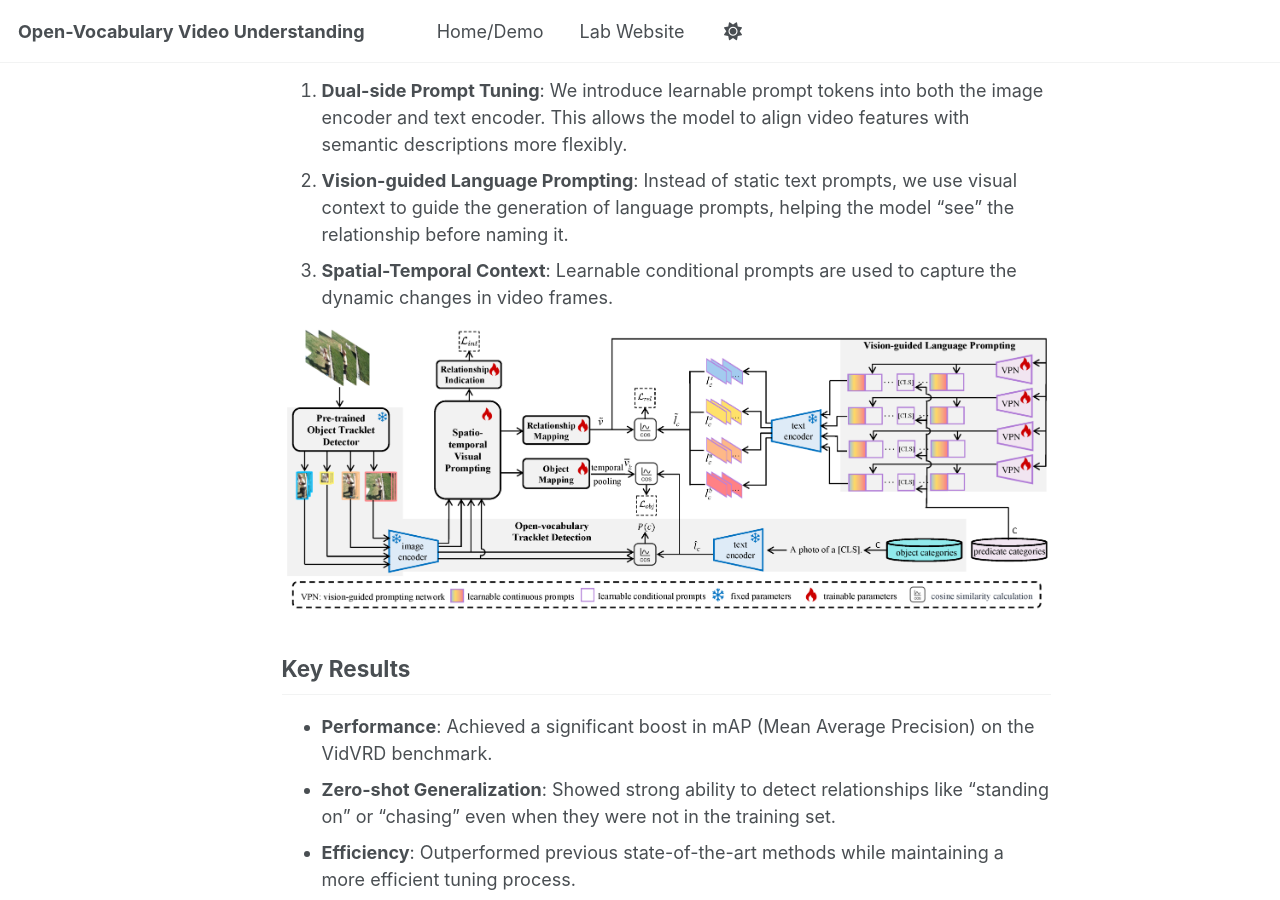
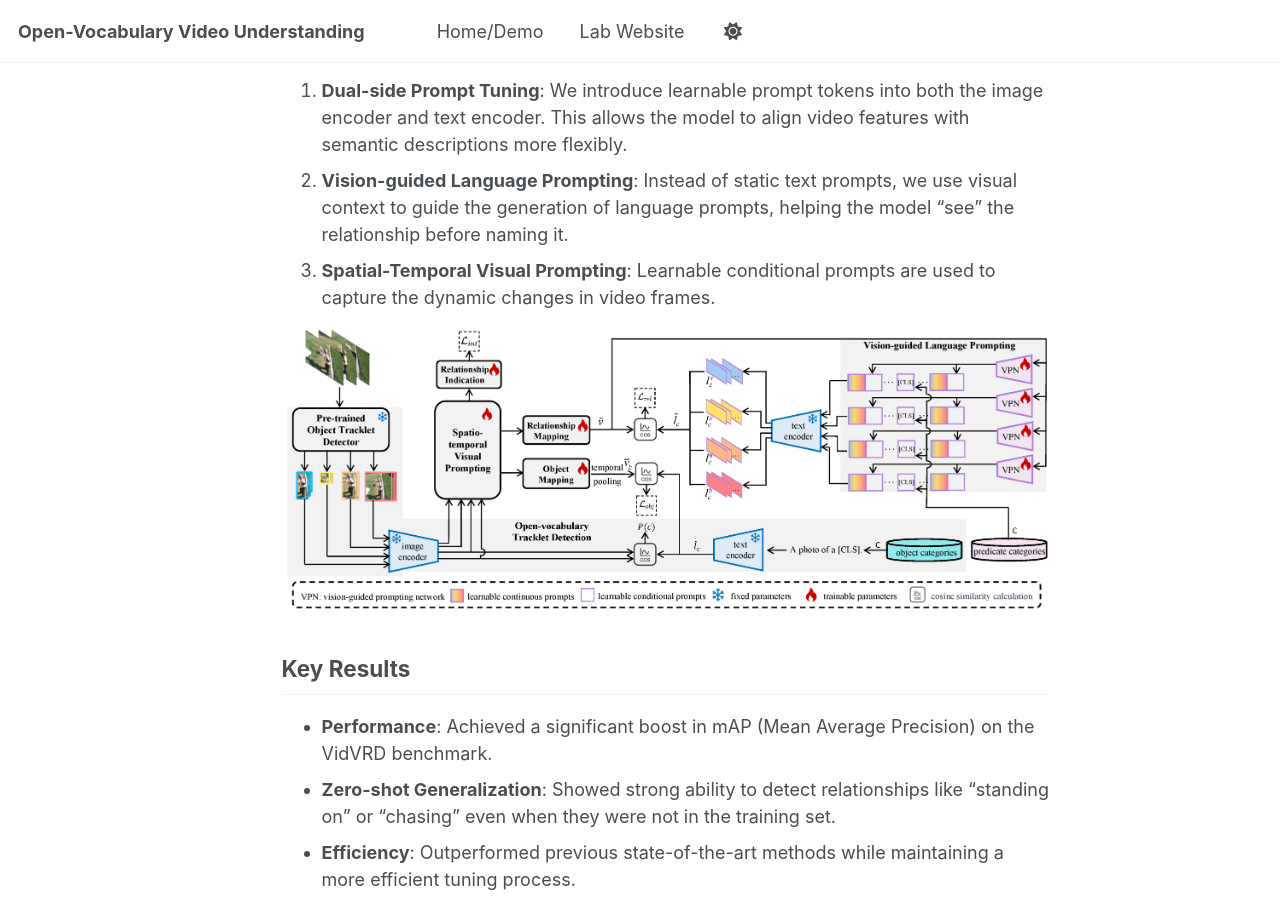
Before and after one commit to wangyongqi558/wangyongqi558.github.io, a Jekyll site: the page built from _portfolio/2024-02-01-aaai.md, in a window 1280 px wide and 900 px high, scrolled down 847 px. Built offline with Jekyll 4.4.1, drawn with Linux system fonts in a browser that asks for light colours; a script bundle is joined from its source files by our own code; library files that are not in the unit come from our copies.

Commit message:
Update 2024-02-01-aaai.md

```diff
--- a/_portfolio/2024-02-01-aaai.md
+++ b/_portfolio/2024-02-01-aaai.md
@@ -16,7 +16,7 @@
 The framework focuses on two key adaptations of the CLIP architecture:
 1.  **Dual-side Prompt Tuning**: We introduce learnable prompt tokens into both the image encoder and text encoder. This allows the model to align video features with semantic descriptions more flexibly.
 2.  **Vision-guided Language Prompting**: Instead of static text prompts, we use visual context to guide the generation of language prompts, helping the model "see" the relationship before naming it.
-3.  **Spatial-Temporal Context**: Learnable conditional prompts are used to capture the dynamic changes in video frames.
+3.  **Spatial-Temporal Visual Prompting**: Learnable conditional prompts are used to capture the dynamic changes in video frames.
 
 ![Methodology](/images/aaai24_method.png)
 
```
